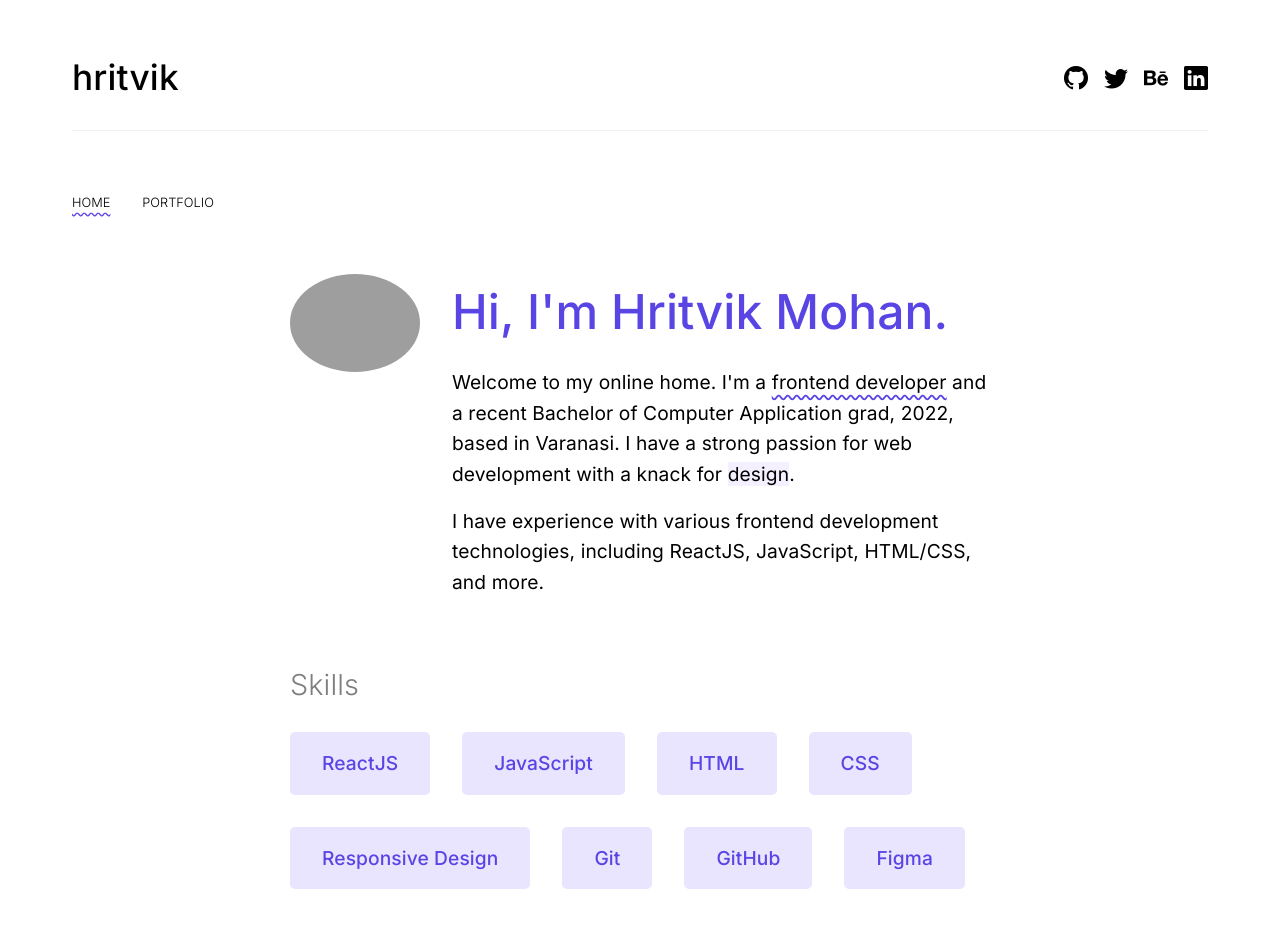
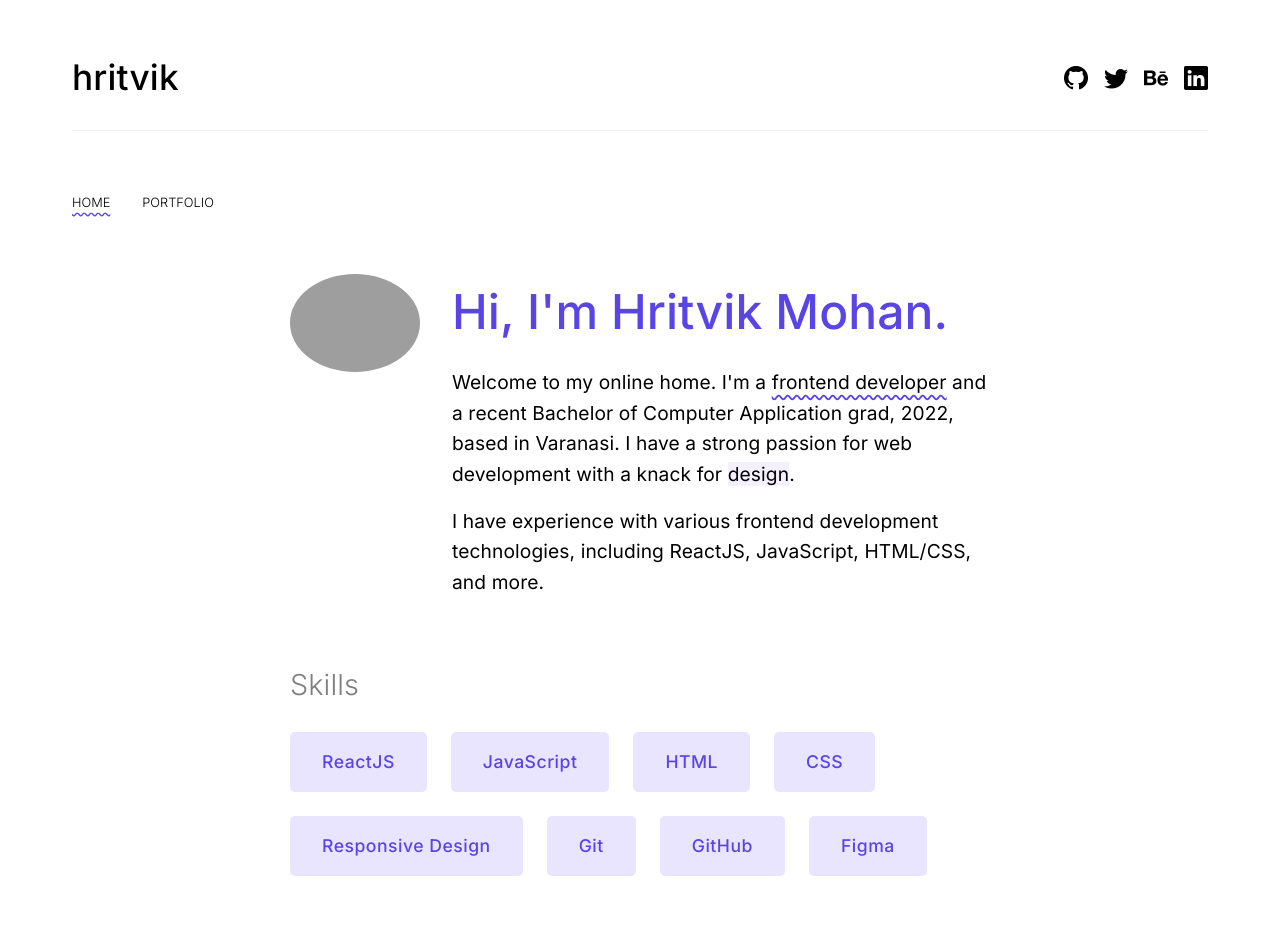
Before and after one commit to Hritvik-Mohan/hm-portfolio, a React (Vite) app: page / in a window 1280 px wide. Shown: the top 949 px of the page. Built offline with nearby package versions, Linux system fonts and the light colour scheme; grey boxes are pictures that could not be loaded.

Commit message:
feat ui update

```diff
--- a/src/components/Skills/Skills.css
+++ b/src/components/Skills/Skills.css
@@ -2,7 +2,7 @@
     display: flex;
     /* flex-direction: column; */
     /* display: inline-block; */
-    gap: 2rem;
+    gap: 1.5rem;
     flex-wrap: wrap;
     padding-bottom: 4rem;
 }
@@ -16,6 +16,8 @@
     justify-content: center;
     padding: 1rem 2rem;
     font-weight: 500;
+    font-size: 1.1rem;
+    letter-spacing: 0.5px;
 }
 
 .edu-title {
```
